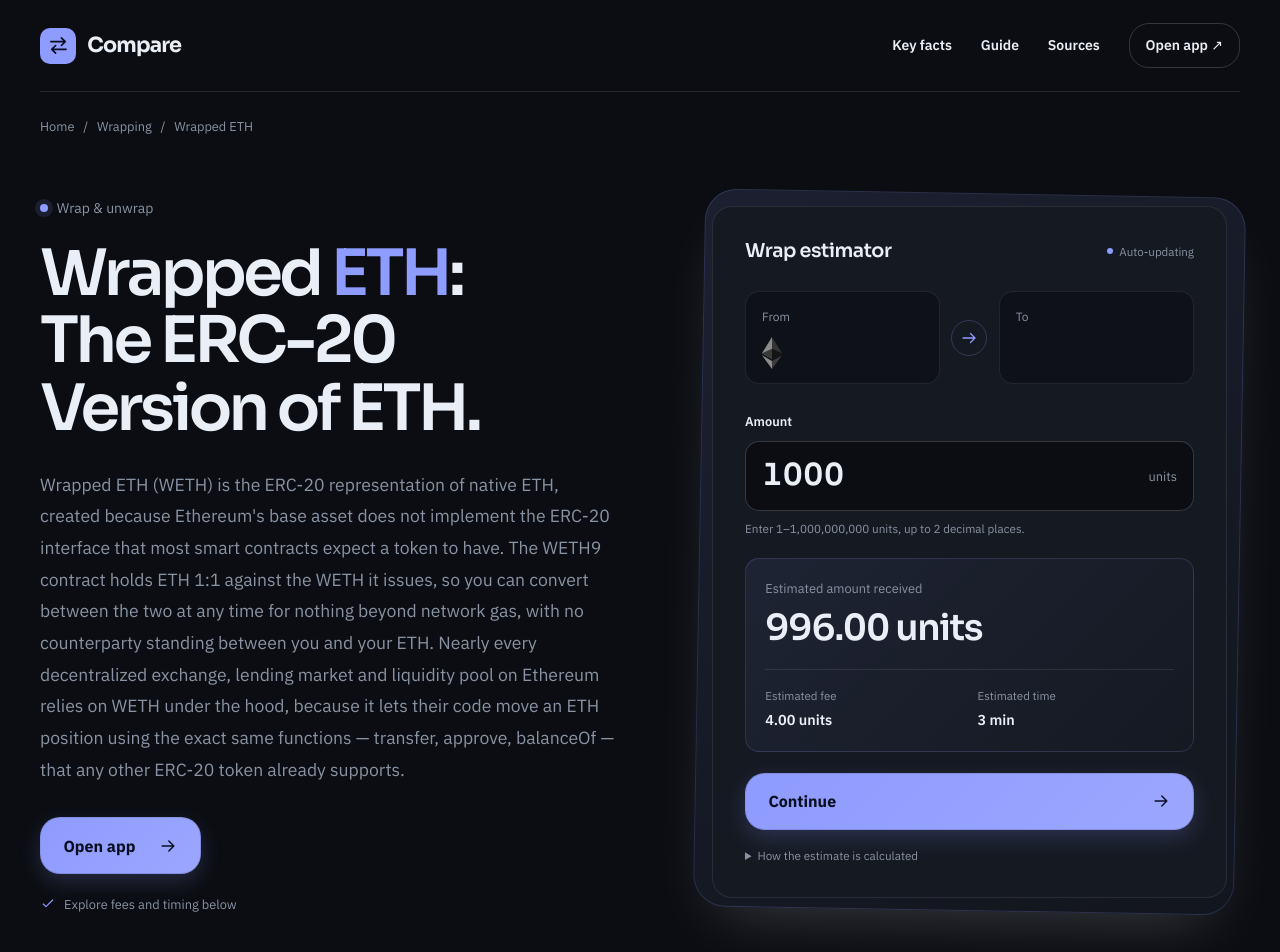
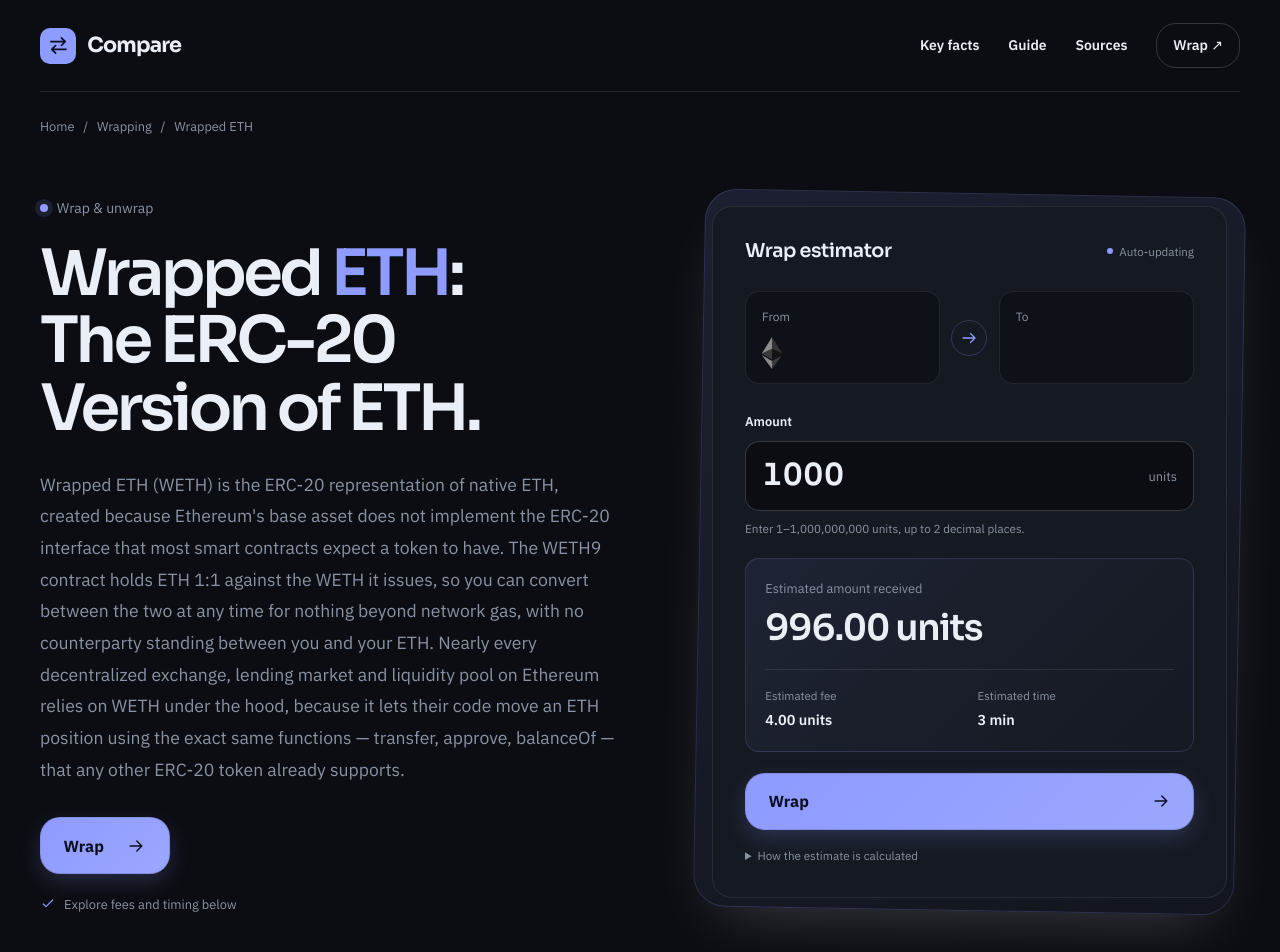
Before and after one commit to Wrapped-ETH/Wrapped-ETH.github.io, a plain HTML site: page index.html in a window 1280 px wide. Shown: the top 952 px of the page. Drawn offline with Linux system fonts and the light colour scheme.

Commit message:
Compact hero; action-verb CTA (swap/bridge/stake)

```diff
--- a/index.html
+++ b/index.html
@@ -137,7 +137,7 @@
 <div class="cacbcc9">
 <nav class="c21d194" aria-label="Main navigation">
 <a class="c4f2dd9" href="#hero"><span class="c961d33" aria-hidden="true"><svg viewBox="0 0 24 24"><path d="M4 8h15m-4-4 4 4-4 4M20 16H5m4-4-4 4 4 4"/></svg></span>Compare</a>
-<div class="c7e987d"><a href="#facts">Key facts</a><a href="#guide">Guide</a><a href="#sources">Sources</a><a class="c7365ae" href="dashboard/">Open app ↗</a></div>
+<div class="c7e987d"><a href="#facts">Key facts</a><a href="#guide">Guide</a><a href="#sources">Sources</a><a class="c7365ae" href="dashboard/">Wrap ↗</a></div>
 </nav>
 <div class="caf3839"><nav class="c7a2a14" aria-label="Breadcrumb"><a href="dashboard/">Home</a> <span>/</span> <span>Wrapping</span> <span>/</span> <span>Wrapped ETH</span></nav></div>
 <section class="c0ffaf4" id="hero" aria-labelledby="hero-title">
@@ -145,7 +145,7 @@
 <p class="c0c17ba">Wrap & unwrap</p>
 <h1 id="hero-title">Wrapped <em>ETH</em>: The ERC-20 Version of ETH.</h1>
 <p class="cc60ee2">Wrapped ETH (WETH) is the ERC-20 representation of native ETH, created because Ethereum's base asset does not implement the ERC-20 interface that most smart contracts expect a token to have. The WETH9 contract holds ETH 1:1 against the WETH it issues, so you can convert between the two at any time for nothing beyond network gas, with no counterparty standing between you and your ETH. Nearly every decentralized exchange, lending market and liquidity pool on Ethereum relies on WETH under the hood, because it lets their code move an ETH position using the exact same functions — transfer, approve, balanceOf — that any other ERC-20 token already supports.</p>
-<a class="c1e322e" href="dashboard/">Open app <svg viewBox="0 0 24 24" aria-hidden="true"><path d="M5 12h14m-6-6 6 6-6 6"/></svg></a>
+<a class="c1e322e" href="dashboard/">Wrap <svg viewBox="0 0 24 24" aria-hidden="true"><path d="M5 12h14m-6-6 6 6-6 6"/></svg></a>
 <p class="c407b04"><svg viewBox="0 0 24 24" aria-hidden="true"><path d="m5 12 4 4L19 6"/></svg>Explore fees and timing below</p>
 </div>
 <aside class="c959c76" aria-labelledby="estimator-title">
@@ -168,7 +168,7 @@
 <div><span class="cf2a229">Estimated time</span><output class="c66ead2" id="time" for="amount">—</output></div>
 </div>
 </div>
-<a class="c1e322e" href="dashboard/">Continue <svg viewBox="0 0 24 24" aria-hidden="true"><path d="M5 12h14m-6-6 6 6-6 6"/></svg></a>
+<a class="c1e322e" href="dashboard/">Wrap <svg viewBox="0 0 24 24" aria-hidden="true"><path d="M5 12h14m-6-6 6 6-6 6"/></svg></a>
 <details class="c6b3c8f"><summary>How the estimate is calculated</summary><p>Fee = 0.5 units + 0.35% of the amount, rounded to 2 decimals. Amount received = amount − fee. Time = 2 minutes + 1 minute per 10,000 units, rounded up.</p></details>
 <noscript><p class="c22deff">Enable JavaScript to calculate fees and timing.</p></noscript>
 </div>
```
